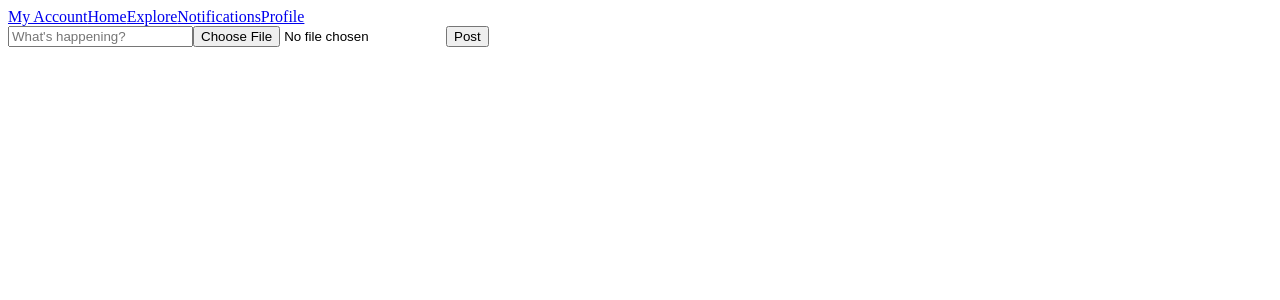
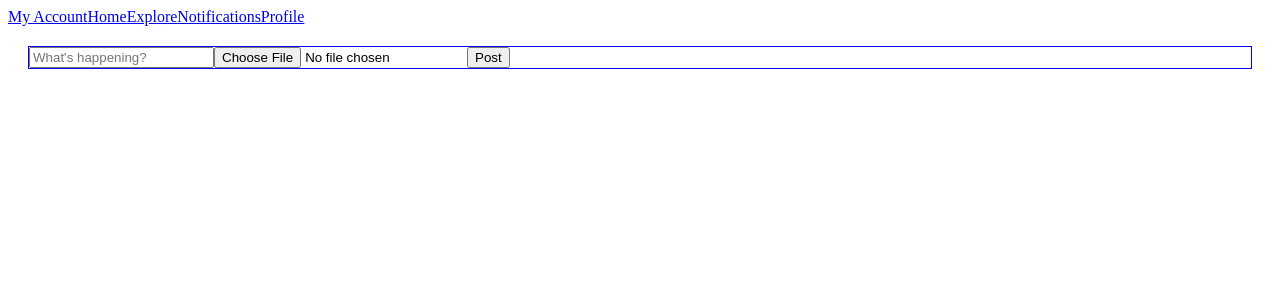
Before and after one commit to admartx86/catbook-client, a React app: page /compose/meow in a window 1280 px wide. Shown: the top 300 px of the page. Built offline with nearby package versions, Linux system fonts and the light colour scheme.

Commit message:
refactor: Add embedded meow to ComposeMeow form while the user composes a remeow

```diff
--- a/src/components/ComposeMeow.js
+++ b/src/components/ComposeMeow.js
@@ -1,8 +1,14 @@
 import React, { useState, useRef, useEffect } from 'react';
 import { useDispatch, useSelector } from 'react-redux';
 import { createMeow } from '../meowActions';
+import Meow from './Meow';
 
-const ComposeMeow = ({ isAReply = false, isARemeow = false, originalMeowId = null }) => {
+const ComposeMeow = ({
+  isAReply = false,
+  isARemeow = false,
+  originalMeowId = null,
+  originalMeow = null
+}) => {
   const dispatch = useDispatch();
 
   const username = useSelector((state) => state.user.username);
@@ -69,8 +75,9 @@ const ComposeMeow = ({ isAReply = false, isARemeow = false, originalMeowId = nul
     dispatch(createMeow(formData));
   };
 
+  console.log('Original Meow ID:', originalMeowId); //debug
   return (
-    <div>
+    <div className="compose-meow">
       <input
         ref={inputRef}
         type="text"
@@ -80,7 +87,6 @@ const ComposeMeow = ({ isAReply = false, isARemeow = false, originalMeowId = nul
         value={meowText}
         onChange={(e) => setMeowText(e.target.value)}
       />
-
       <input type="file" onChange={onFileChange} />
       <button
         onClick={() => {
@@ -90,6 +96,11 @@ const ComposeMeow = ({ isAReply = false, isARemeow = false, originalMeowId = nul
       >
         Post
       </button>
+      {isARemeow && originalMeow && (
+        <div className="originalMeowEmbed">
+          <Meow meow={originalMeow} isEmbedded={true} />
+        </div>
+      )}
     </div>
   );
 };
--- a/src/components/Meow.js
+++ b/src/components/Meow.js
@@ -7,7 +7,6 @@ import { setIsRemeowing } from '../remeowActions';
 import axios from 'axios';
 
 const Meow = ({ meow: initialMeow, isEmbedded = false }) => {
-
   const isReplying = useSelector((state) => state.reply.isReplying);
   const isRemeowing = useSelector((state) => state.remeow.isRemeowing);
 
@@ -22,15 +21,17 @@ const Meow = ({ meow: initialMeow, isEmbedded = false }) => {
 
   const isDirectRemeow = Boolean(!meow.meowText && !meow.meowMedia && meow.embeddedMeow);
 
-  const likesCount = meow.likedBy.length;
+  let likesCount = null;
+  let repliesCount = null;
+  let remeowCount = null;
 
-  const repliesCount = useSelector(
-    (state) => state.meow.meows.filter((reply) => reply.repliedToMeow === meow._id).length
-  );
-
-  const remeowCount = !meow.isARemeow && meow.remeowedBy ? meow.remeowedBy.length : 0;
-
-  // const remeowCount = meow.remeowedBy ? meow.remeowedBy.length : 0;
+  if (!isEmbedded) {
+    likesCount = meow.likedBy.length;
+    repliesCount = useSelector(
+      (state) => state.meow.meows.filter((reply) => reply.repliedToMeow === meow._id).length
+    );
+    remeowCount = !meow.isARemeow && meow.remeowedBy ? meow.remeowedBy.length : 0;
+  }
 
   console.log('initialMeow._id:', initialMeow._id); //debug
   console.log('meow.meowText:', meow.meowText); //debug
@@ -147,24 +148,16 @@ const Meow = ({ meow: initialMeow, isEmbedded = false }) => {
     return true;
   };
 
-  // const shouldDisplayButtons = () => {
-  //   if (isEmbedded && (meow.meowText || meow.meowMedia)) {
-  //     return false;
-  //   }
-  //   return true;
-  // };
-
-
   const handleReplyClick = (e) => {
     e.stopPropagation();
     navigate(`/${meow.author.username}/status/${meow._id}`);
-    dispatch(setIsReplying(false));  // <- set to false
+    dispatch(setIsReplying(false)); // <- set to false
   };
 
   const handleRemeowClick = (e) => {
     e.stopPropagation();
     navigate(`/${meow.author.username}/status/${meow._id}`);
-    dispatch(setIsRemeowing(false));  // <- set to false
+    dispatch(setIsRemeowing(false)); // <- set to false
   };
 
   console.log('User ID:', userId);
--- a/src/components/SingleMeowPage.js
+++ b/src/components/SingleMeowPage.js
@@ -1,8 +1,8 @@
 import React, { useEffect, useState } from 'react';
 import { useParams, useLocation } from 'react-router-dom';
 import { useSelector, useDispatch } from 'react-redux';
-import { clearIsReplying } from "../replyActions";
-import { clearIsRemeowing } from "../remeowActions";
+import { clearIsReplying } from '../replyActions';
+import { clearIsRemeowing } from '../remeowActions';
 import axios from 'axios';
 import Meow from './Meow';
 import ComposeMeow from './ComposeMeow';
@@ -61,6 +61,7 @@ const SingleMeowPage = () => {
         }
 
         dispatch(setMeows(combinedMeows));
+
         setLoading(false);
       } catch (error) {
         console.error('Error fetching meows:', error);
@@ -73,9 +74,9 @@ const SingleMeowPage = () => {
 
   const singleMeow = meows.find((m) => m._id === meowId);
 
-  console.log('Is Replying:', isReplying); //debug
-  console.log('Is Remeowing:', isRemeowing); //debug
-  console.log('Location State:', location.state); //debug
+  console.log('Is Replying:', isReplying);
+  console.log('Is Remeowing:', isRemeowing);
+  console.log('Location State:', location.state);
 
   return (
     <div>
@@ -85,8 +86,10 @@ const SingleMeowPage = () => {
         <>
           {singleMeow ? <Meow meow={singleMeow} /> : null}
           {showReplyForm ? <ComposeMeow isAReply={true} originalMeowId={meowId} /> : null}
-          {showRemeowForm ? <ComposeMeow isARemeow={true} originalMeowId={meowId} /> : null}
-          {(!isReplying && !isRemeowing) && (
+          {showRemeowForm ? (
+            <ComposeMeow isARemeow={true} originalMeowId={meowId} originalMeow={singleMeow} />
+          ) : null}
+          {!isReplying && !isRemeowing && (
             <div className="replies">
               {meows
                 .filter((reply) => reply.repliedToMeow === meowId)
--- a/src/css/styles.css
+++ b/src/css/styles.css
@@ -2,3 +2,8 @@
   border: solid 1px red;
   margin: 20px;
 }
+
+.compose-meow {
+  border: solid 1px blue;
+  margin: 20px;
+}
--- a/src/meowActions.js
+++ b/src/meowActions.js
@@ -1,4 +1,4 @@
-import { clearIsReplying } from "./replyActions";
+import { clearIsReplying } from './replyActions';
 import axios from 'axios';
 
 export const setMeows = (meows) => ({
```
Lines whose indentation alone changed are shown as unchanged.
